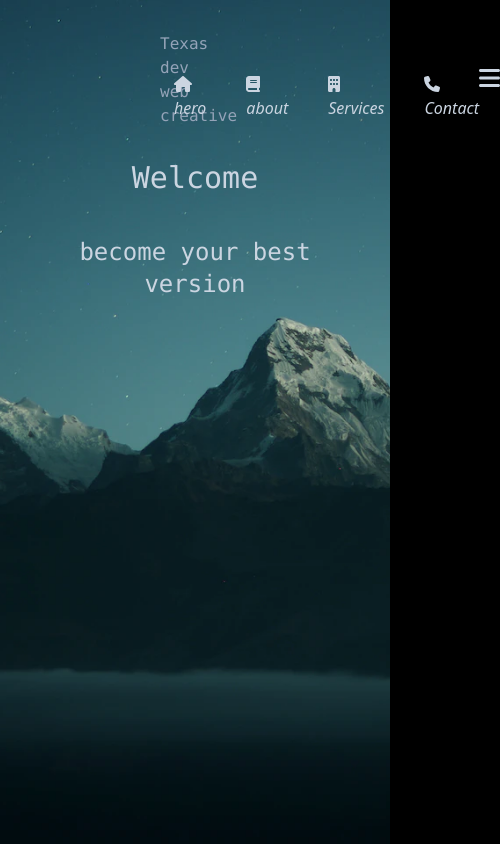
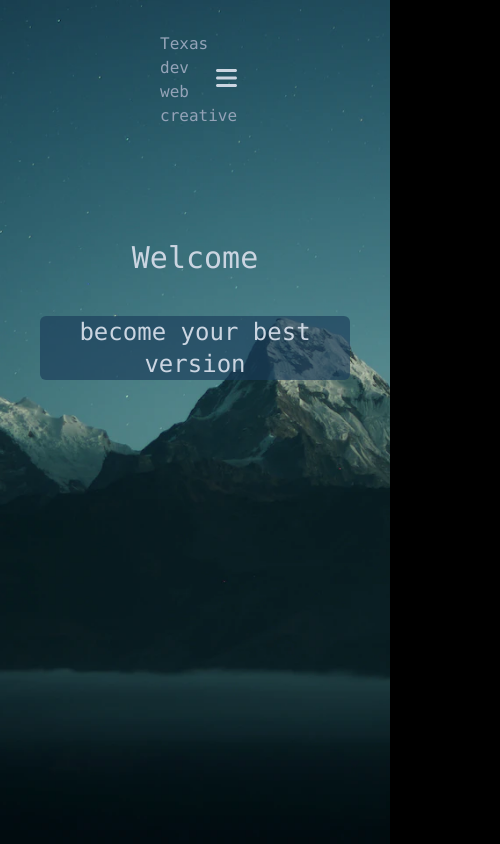
Before and after one commit to Matheus216/site-tailwindcss, a Next.js app in the folder site-tailwindcss/: page / in a window 390 px wide. Shown: the whole page, 500 px wide, since content can reach past the window. Built offline with nearby package versions, Linux system fonts and the light colour scheme.

Commit message:
Ajust responsive navbar

```diff
--- a/site-tailwindcss/src/app/page.tsx
+++ b/site-tailwindcss/src/app/page.tsx
@@ -6,10 +6,10 @@ export default function Home() {
         <div className='relative ps-40 pe-40'>
           <Navbar />
         </div>
-       <h1 className="text-3xl font-mono text-center text-slate-300">
+       <h1 className="text-3xl font-mono text-center text-slate-300 mt-20">
           Welcome
         </h1>
-        <div className="text-2xl font-mono text-center text-slate-300 m-10">
+        <div className="text-2xl font-mono text-center text-slate-300 m-10 bg-[#1a3c59a3] rounded-md">
           become your best version
         </div>
       </div>
--- a/site-tailwindcss/src/components/navbar/navbar.tsx
+++ b/site-tailwindcss/src/components/navbar/navbar.tsx
@@ -16,13 +16,17 @@ export default function Navbar() {
         <div className="md:text-lg lg:text-lg sm:text-sm font-mono text-slate-400 w-[20%]">
           Texas dev web creative
         </div>
-        <ul className='flex justify-between items-center gap-10'>
+        <ul className='md:flex lg:flex md:w-[30%] lg:w-[30%] justify-between items-center gap-10 w-0 hidden'>
           <ItemNav description='hero' href='#' icon={faHouse} />
           <ItemNav description='about' href='#' icon ={faBook}/>
           <ItemNav description='Services' href='#' icon={faBuilding} />
           <ItemNav description='Contact' href='#' icon={faPhone} />
         </ul>
-        <i className='w-[20%] text-slate-300'><a href='#'><FontAwesomeIcon className='h-6' icon={faBars} /></a></i>
+        <div className='w-[20%] text-slate-300'>
+          <div className='cursor-pointer hidden md:block lg:block'>Get started</div>
+          <i className=' md:hidden lg:hidden'><a href='#'><FontAwesomeIcon className='h-6' icon={faBars} /></a></i>
+        </div>
+
       </div>
     )
   }
```
